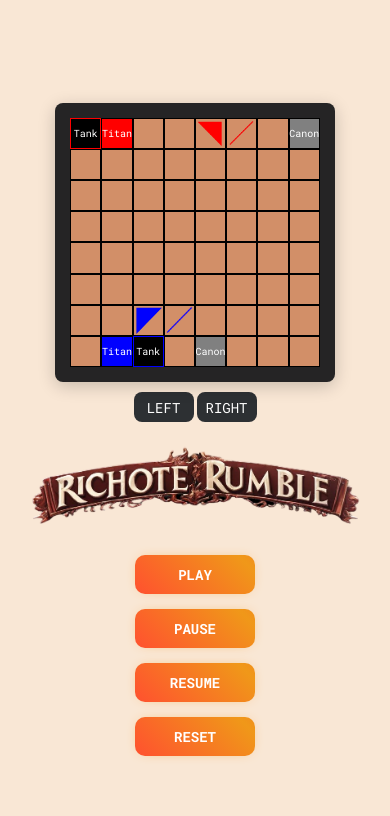
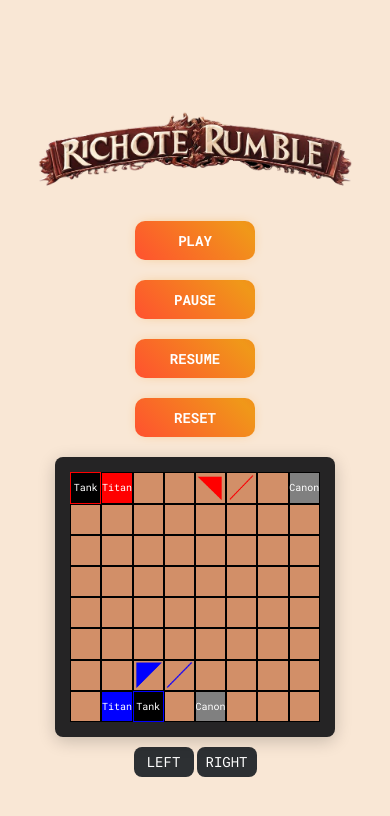
Before and after one commit to KesavarthanG/kesavarthanG_007, a plain HTML site: page index.html in a window 390 px wide. Drawn offline with Linux system fonts and the light colour scheme.

Commit message:
Add files via upload

```diff
--- a/test.css
+++ b/test.css
@@ -1,4 +1,3 @@
-/* Existing CSS */
 /* Existing CSS */
 .square {
     display: flex;
@@ -118,8 +117,6 @@ body {
     align-items: center;
     justify-content: center;
     background-color: rgba(249, 231, 213, 255);
-    overflow: hidden; /* Prevent scrolling */
-    margin: 0; /* Remove default margin */
 }
 
 .second {
@@ -196,38 +193,34 @@ body {
     .second {
         flex-direction: column;
         align-items: center;
-        padding-top: 10px; /* Add padding to top */
     }
 
     .right, .left {
         width: 90%;
         margin-left: 0;
-        margin-top: 5px; /* Adjust margin to fit content */
-    }
-
-    .left {
-        order: 1; /* Make left section come first */
     }
 
     .board {
         grid-template-columns: repeat(8, 8vw);
         grid-template-rows: repeat(8, 8vw);
-        margin-top: 10px; /* Add margin to adjust board position */
     }
 
     .button-play {
         width: 120px;
         padding: 10px 20px;
         font-size: 14px; /* Reduce button font size */
-        margin-top: 5px; /* Adjust button position */
     }
 
     .left img {
-        margin-top: 0; /* Reset image position */
+        margin-top: 0;
     }
 
     button {
         font-size: 14px; /* Reduce global button font size */
+    }
+
+    .right, .left {
+        margin-top: 10px; /* Add margin to adjust button positions */
     }
 
     .tank_opponent, .tank_myside, .canon, .titan_blue, .titan_red {
```
